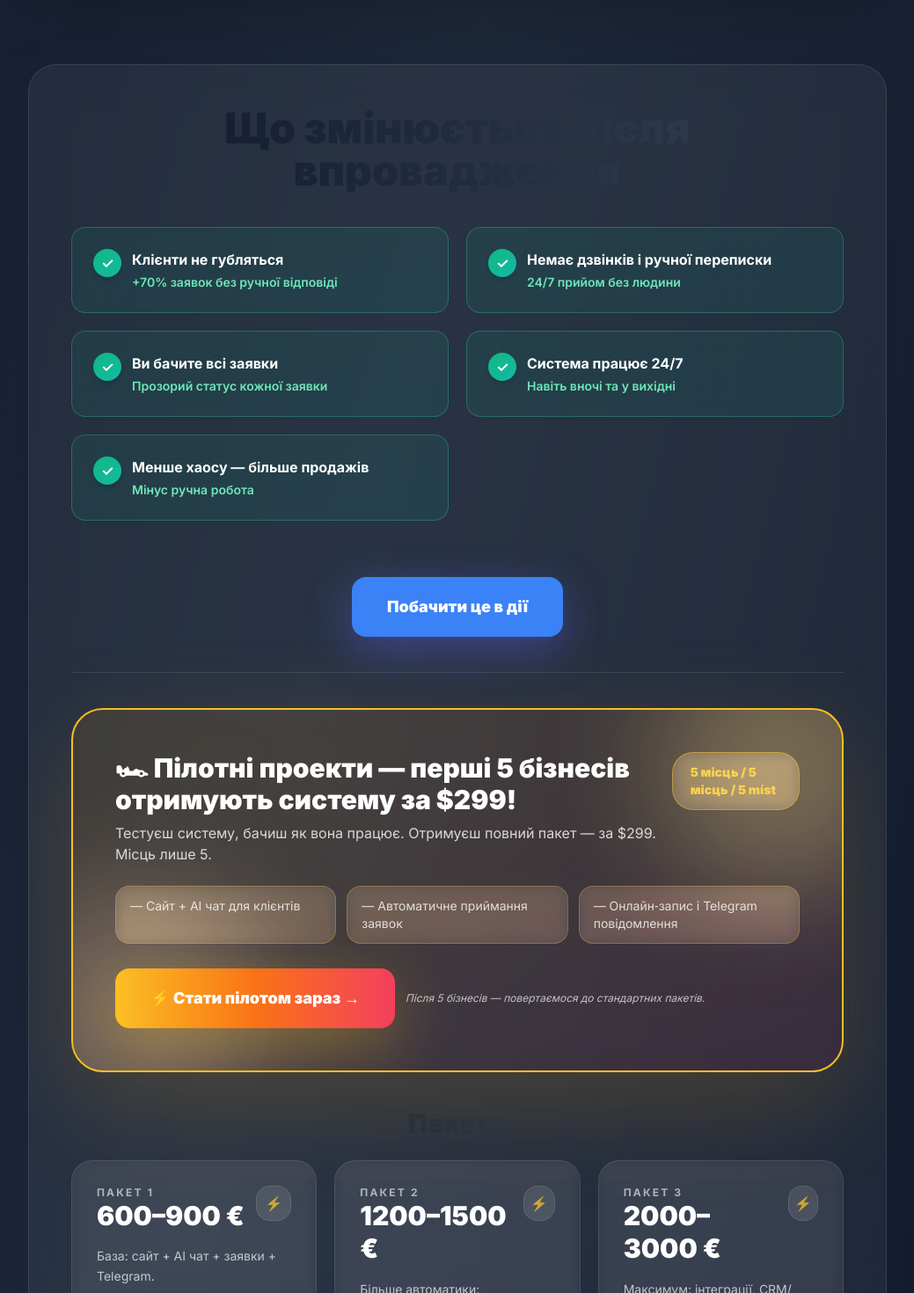
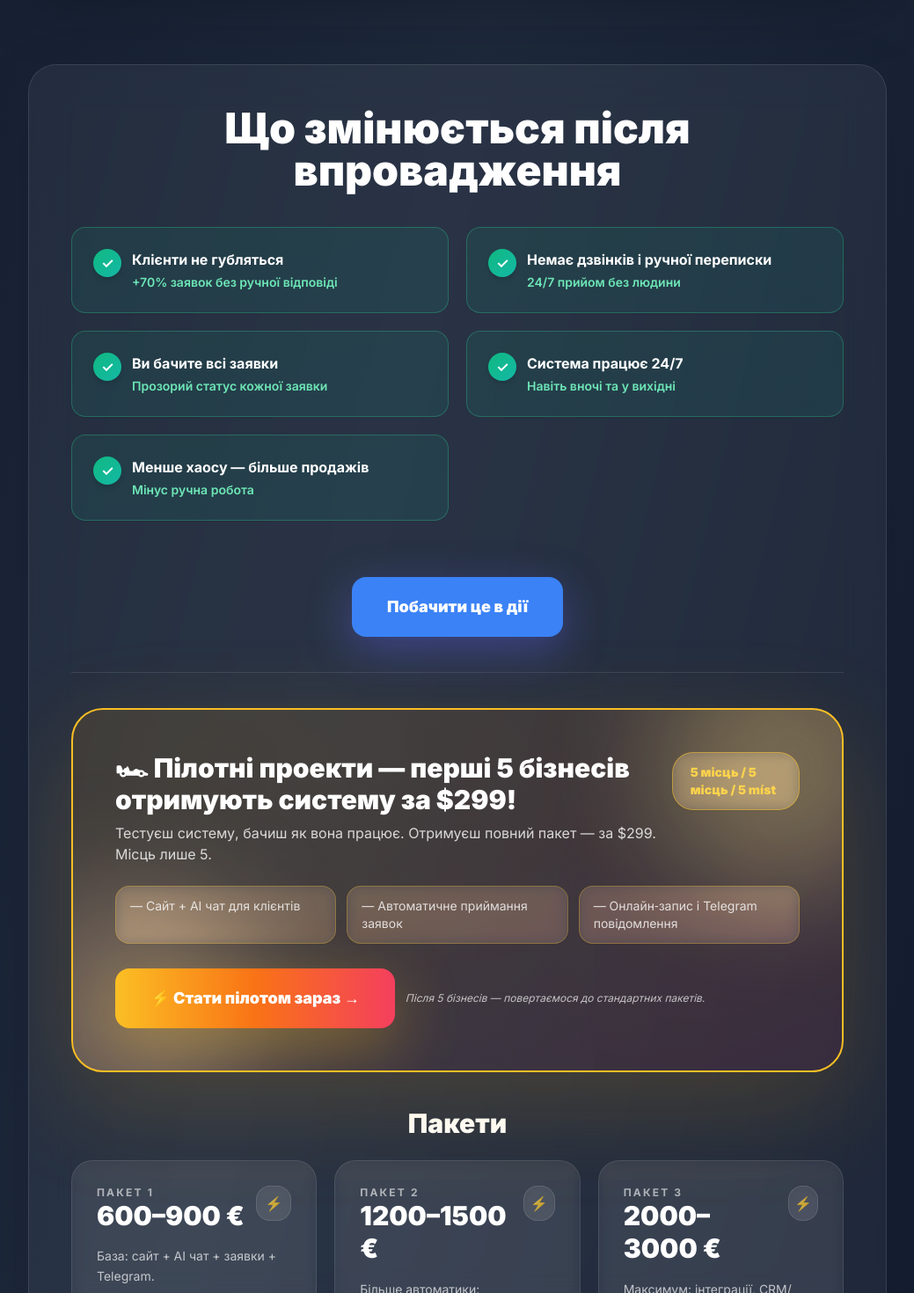
Before and after one commit to LexBiz/moj-sajt, a Next.js app: page / in a window 1280 px wide. Shown: the part 2460-3930 px from the top of the page at 88% size, without its empty margins (120-1159 px from the left). Built offline with nearby package versions, Linux system fonts and the light colour scheme; no server answers.

Commit message:
fix: WHO hover + all section headings white (visible on dark)

```diff
--- a/app/page.tsx
+++ b/app/page.tsx
@@ -408,7 +408,7 @@ export default function Home() {
                         key={idx}
                         className="group relative bg-white/5 backdrop-blur border border-white/10 rounded-3xl p-8 shadow-md transition-all duration-500 hover:border-white/20 hover:shadow-[0_20px_60px_rgba(59,130,246,0.2)] hover:-translate-y-2 overflow-hidden"
                       >
-                        <div className="absolute inset-0 bg-gradient-to-br from-slate-50 to-gray-50 opacity-0 group-hover:opacity-100 transition-opacity duration-500" />
+                        <div className="absolute inset-0 bg-gradient-to-br from-blue-500/10 to-purple-500/10 opacity-0 group-hover:opacity-100 transition-opacity duration-500" />
                         <div className="relative space-y-4 text-center">
                           <div className="mx-auto w-16 h-16 rounded-2xl bg-white/10 border border-white/10 flex items-center justify-center group-hover:scale-110 transition-transform">
                             <Icon className="w-8 h-8 text-white/80" strokeWidth={1.5} />
@@ -450,9 +450,9 @@ export default function Home() {
                     return (
                       <div
                         key={idx}
-                        className="group relative bg-white/5 backdrop-blur border border-white/10 rounded-2xl px-6 py-5 shadow-sm transition-all duration-300 hover:border-white/20 hover:bg-slate-50/30 hover:shadow-md hover:-translate-y-1 overflow-hidden"
+                        className="group relative bg-white/5 backdrop-blur border border-white/10 rounded-2xl px-6 py-5 shadow-sm transition-all duration-300 hover:border-white/20 hover:bg-blue-500/10 hover:shadow-md hover:-translate-y-1 overflow-hidden"
                       >
-                        <div className="absolute inset-0 bg-gradient-to-r from-slate-50 to-gray-50 opacity-0 group-hover:opacity-100 transition-opacity duration-300" />
+                        <div className="absolute inset-0 bg-gradient-to-r from-blue-500/10 to-purple-500/10 opacity-0 group-hover:opacity-100 transition-opacity duration-300" />
                         <span className="relative flex items-center gap-4">
                           <span className="flex-shrink-0 w-10 h-10 rounded-xl bg-white/10 border border-white/10 flex items-center justify-center group-hover:scale-110 transition-transform">
                             <Icon className="w-5 h-5 text-white/80" strokeWidth={1.5} />
@@ -483,7 +483,7 @@ export default function Home() {
           >
             <div className="relative bg-white/5 backdrop-blur-xl border border-white/10 rounded-[32px] p-8 sm:p-12 shadow-[0_20px_80px_rgba(0,0,0,0.08)] overflow-hidden hover:shadow-[0_25px_100px_rgba(0,0,0,0.12)] transition-all duration-500">
               <div className="space-y-10">
-                <h2 className="text-3xl sm:text-5xl font-black bg-gradient-to-r from-slate-900 to-slate-700 bg-clip-text text-transparent text-center">
+                <h2 className="text-3xl sm:text-5xl font-black text-white text-center">
                   {t.resultTitle}
             </h2>
                 <div className="grid sm:grid-cols-2 gap-5">
@@ -565,7 +565,7 @@ export default function Home() {
 
                   {/* PACKAGES (background / secondary) */}
                   <div className="space-y-6">
-                    <h4 className="text-xl sm:text-3xl font-black bg-gradient-to-r from-slate-900 to-slate-700 bg-clip-text text-transparent text-center">
+                    <h4 className="text-xl sm:text-3xl font-black text-white text-center">
                       {t.packagesTitle}
                     </h4>
 
```
